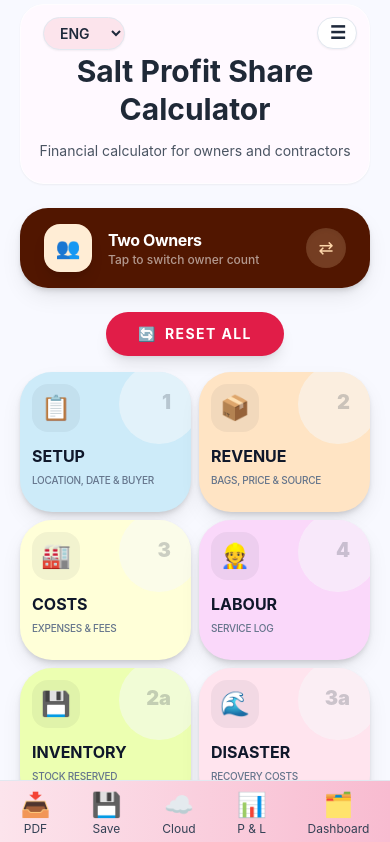
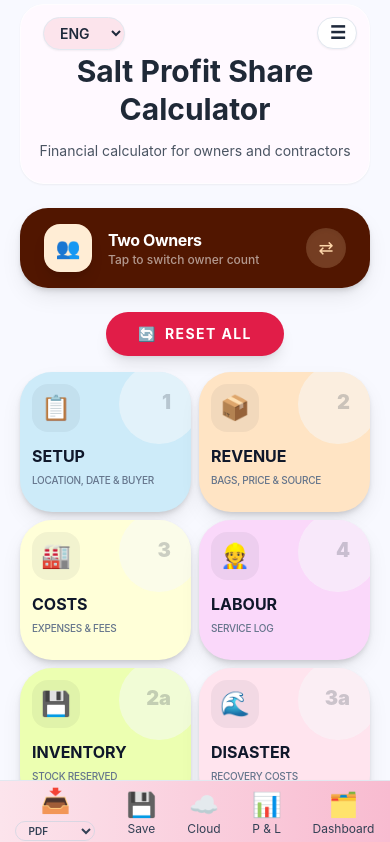
Before and after one commit to seiyadhniyas/Salt-Profit-Share-Calculator-SaaS, a React (Vite) app: page / in a window 390 px wide. Shown: the top 842 px of the page. Built offline with nearby package versions, Linux system fonts and the light colour scheme; no server answers.

Commit message:
Feature: Add Excel download option to BottomAccessMenu and adjust layout in InputSection and StockReservedCard for improved responsiveness

```diff
--- a/src/App.jsx
+++ b/src/App.jsx
@@ -1944,6 +1944,7 @@ export default function App(){
 
       <BottomAccessMenu
         onDownloadPDF={downloadPDF}
+        onDownloadExcel={downloadPDF}
         onSave={saveCurrentReport}
         onCloud={() => {
           setMenuOpen(true);
--- a/src/components/BottomAccessMenu.jsx
+++ b/src/components/BottomAccessMenu.jsx
@@ -1,15 +1,35 @@
-import React from 'react';
+import React, { useState } from 'react';
 
 // This is a web mockup of a bottom access menu for demonstration only.
 // For React Native, use @react-navigation/bottom-tabs and react-native-vector-icons.
 
-export default function BottomAccessMenu({ onDownloadPDF, onSave, onCloud, onPL, onDashboard }) {
+export default function BottomAccessMenu({ onDownloadPDF, onDownloadExcel, onSave, onCloud, onPL, onDashboard }) {
+  const [downloadOption, setDownloadOption] = useState('pdf');
+
+  const handleDownloadChange = (event) => {
+    const value = event.target.value;
+    setDownloadOption(value);
+    if (value === 'pdf' && typeof onDownloadPDF === 'function') {
+      onDownloadPDF();
+    } else if (value === 'excel' && typeof onDownloadExcel === 'function') {
+      onDownloadExcel();
+    }
+  };
+
   return (
     <nav className="fixed bottom-0 left-0 right-0 z-50 border-t border-slate-200 shadow-lg flex justify-around items-center h-16" style={{background: 'linear-gradient(90deg, #fce4ec 0%, #f8bbd0 100%)'}}>
-      <button onClick={onDownloadPDF} className="flex flex-col items-center text-slate-700 hover:text-blue-600 focus:outline-none">
+      <div className="flex flex-col items-center text-slate-700 focus:outline-none">
         <span className="text-2xl">📥</span>
-        <span className="text-xs">PDF</span>
-      </button>
+        <select
+          value={downloadOption}
+          onChange={handleDownloadChange}
+          className="mt-1 bg-transparent border border-slate-300/70 rounded-full px-2 py-0.5 text-[10px] uppercase font-semibold text-slate-700 leading-none focus:outline-none focus:ring-2 focus:ring-blue-200"
+          style={{ minWidth: '80px', maxWidth: '100px' }}
+        >
+          <option value="pdf">PDF</option>
+          <option value="excel">Excel</option>
+        </select>
+      </div>
       <button onClick={onSave} className="flex flex-col items-center text-slate-700 hover:text-blue-600 focus:outline-none">
         <span className="text-2xl">💾</span>
         <span className="text-xs">Save</span>
--- a/src/components/InputSection.jsx
+++ b/src/components/InputSection.jsx
@@ -460,7 +460,7 @@ export default function InputSection({
 
       {(activeModule === 'inventory' || !activeModule) && (
       <div className="mt-4 flex flex-col items-center w-full">
-        <div className="w-full sm:max-w-md md:max-w-lg lg:max-w-xl xl:max-w-2xl">
+        <div className="w-full max-w-full">
           <StockReservedCard
             stockReserved={stockReserved}
             onStockReservedChange={(field, val) => setStockReserved(prev => ({ ...prev, [field]: val }))}
--- a/src/components/StockReservedCard.jsx
+++ b/src/components/StockReservedCard.jsx
@@ -306,7 +306,7 @@ export default function StockReservedCard({
         <button
           type="button"
           onClick={onSave}
-          className="w-full mt-6 px-6 py-4 bg-gradient-to-r from-green-500 to-emerald-500 hover:from-green-600 hover:to-emerald-600 text-white font-black rounded-[28px] uppercase tracking-widest text-sm shadow-lg hover:shadow-xl transition-all active:scale-[0.98]"
+          className="w-full mt-6 px-6 py-4 bg-emerald-500 hover:bg-emerald-600 text-white font-black rounded-[28px] uppercase tracking-widest text-sm shadow-lg hover:shadow-xl transition-all active:scale-[0.98]"
         >
           💾 {tr('saveStockReserved', 'Save Stock Reserved')}
         </button>
```
